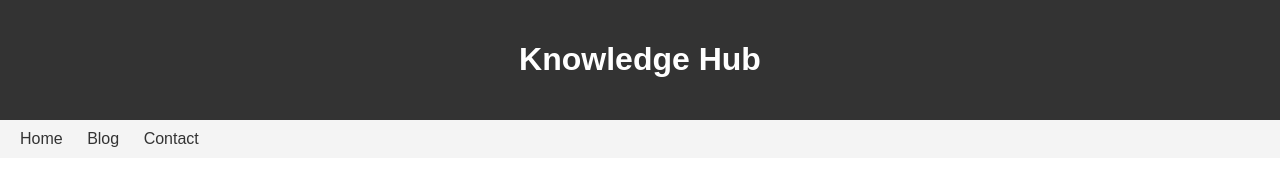
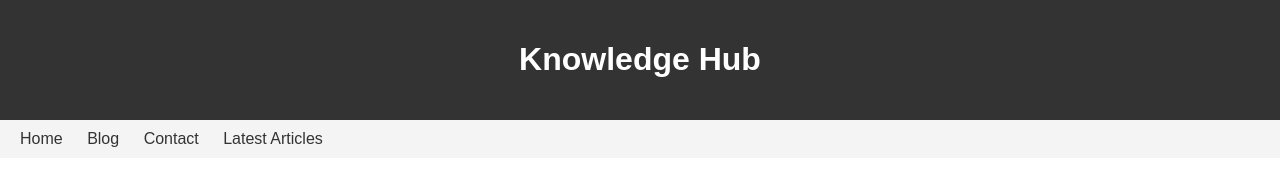
Before and after one commit to leveluplms/leveluplms.github.io, a plain HTML site: page latest-articles.html in a window 1280 px wide. Shown: the top 195 px of the page. Drawn offline with Linux system fonts and the light colour scheme.

Commit message:
Update latest-articles.html

```diff
--- a/latest-articles.html
+++ b/latest-articles.html
@@ -44,6 +44,7 @@
         <a href="https://leveluplms.com/" target="_blank">Home</a>
         <a href="https://leveluplms.com/blog/" target="_blank">Blog</a>
         <a href="https://leveluplms.com/contact-us/" target="_blank">Contact</a>
+        <a href="latest-articles.html" target="_blank">Latest Articles</a>
     </nav>
     <main>
         <section>
```
